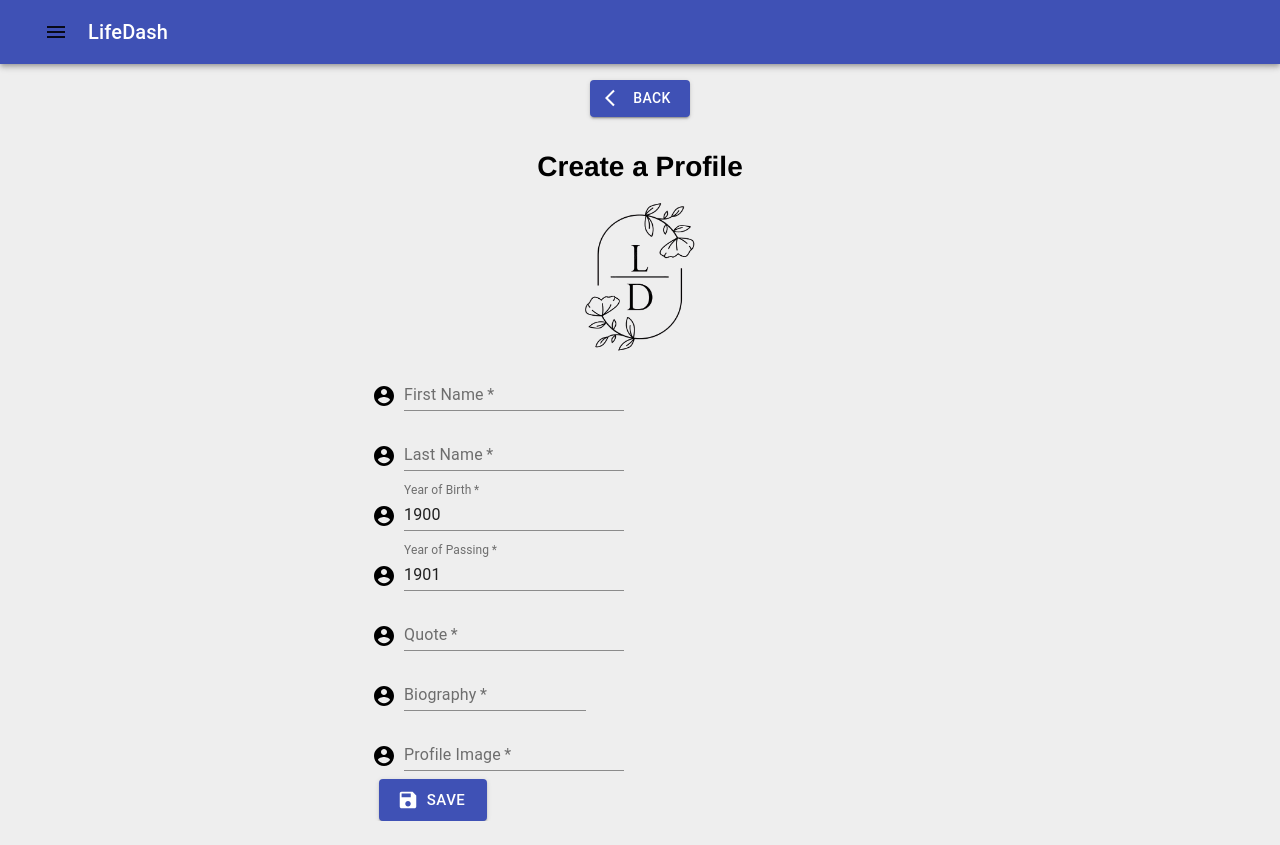
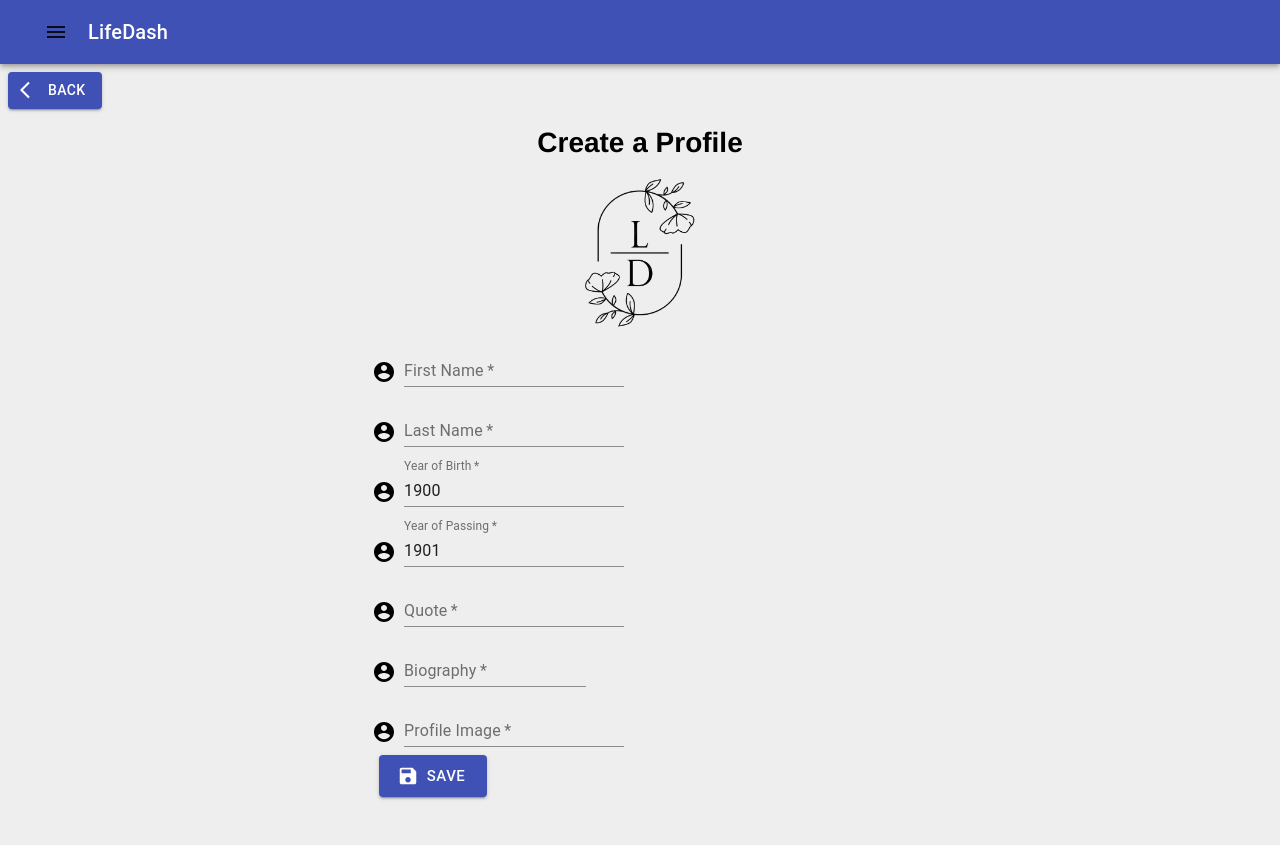
Before and after one commit to kjwallac/LifeDash, a React (Create React App) app in the folder client/: page /profile/create in a window 1280 px wide. Before the commit the page ends 821 px from the top, so only its background shows below. Built offline with nearby package versions, Linux system fonts and the light colour scheme.

Commit message:
adding edit button row to profile list

```diff
--- /dev/null
+++ b/client/src/components/Edit.js
@@ -0,0 +1,11 @@
+export const Edit = () => {
+  return (
+    <div>
+      <button>QR Code</button>
+      <button>EDIT </button>
+      <button>Remove</button>
+    </div>
+  );
+};
+
+export default Edit;
--- a/client/src/components/Form.js
+++ b/client/src/components/Form.js
@@ -254,7 +254,6 @@ export default function Form() {
         })} */}
         {/* end code to duplicate each time new photo is click */}
 
-
         <Grid className={classes.buttonRoot} item xs={3}>
           <ButtonGroup
             color="primary"
--- a/client/src/pages/Create/CreateProfile.js
+++ b/client/src/pages/Create/CreateProfile.js
@@ -4,8 +4,14 @@ import { BackButton } from "../../components/BackButton/BackButton";
 
 export const CreateProfile = () => {
   return (
-    <div className="create-profile" style={{ textAlign: "center" }}>
-      <BackButton style={{ width: "100px", margin: "1rem" }} />
+    <div
+      className="create-profile"
+      style={{
+        textAlign: "center",
+        paddingBottom: "3rem",
+      }}
+    >
+      <BackButton style={{ display: "flex" }} />
       <h1>Create a Profile</h1>
 
       <img
--- a/client/src/pages/ProfileList/ProfileList.js
+++ b/client/src/pages/ProfileList/ProfileList.js
@@ -1,6 +1,10 @@
 import { useEffect, useState, Fragment } from "react";
 import { API } from "../../utils/API";
 import { Loading } from "../../components/Loading";
+import { BackButton } from "../../components/BackButton/BackButton";
+import { Remove } from "@material-ui/icons";
+import { Link, useParams } from "react-router-dom";
+import { Edit } from "../../components/Edit";
 import {
   CssBaseline,
   List,
@@ -8,9 +12,6 @@ import {
   Avatar,
   makeStyles,
 } from "@material-ui/core";
-import { BackButton } from "../../components/BackButton/BackButton";
-import { Remove } from "@material-ui/icons";
-import { Link, useParams } from "react-router-dom";
 
 const useStyles = makeStyles((theme) => ({
   large: {
@@ -111,6 +112,7 @@ export const ProfileList = () => {
                       <p style={{ margin: "0" }}>{quote}</p>
                     </div>
                   </ListItem>
+                  <Edit />
                 </Link>
               )
             )}
```
Also changed, not shown: 1 other file (tests, documents, lock files or other folders).
